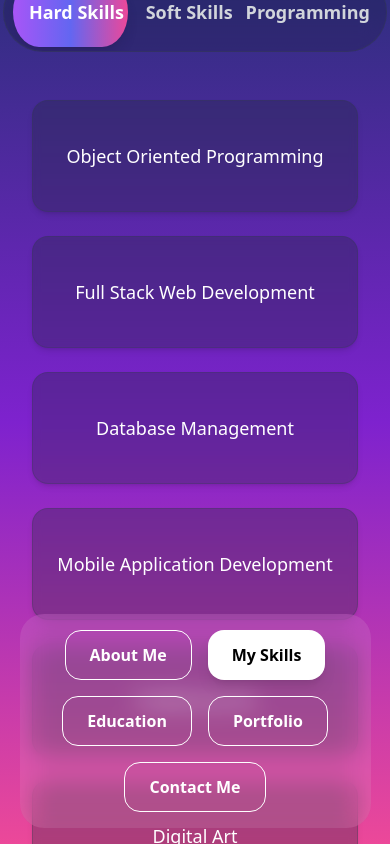
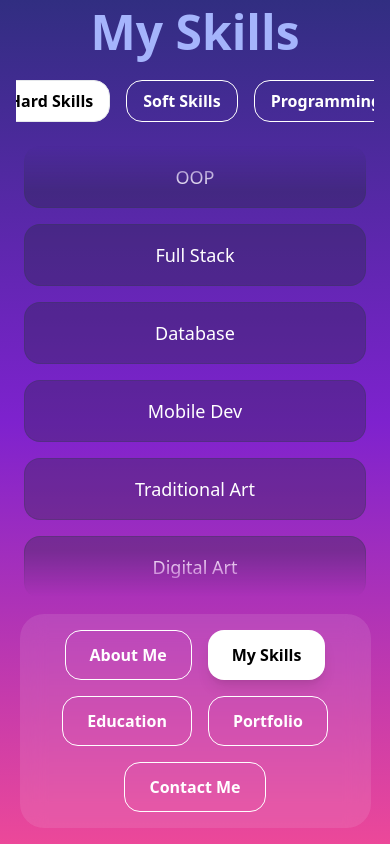
Before and after one commit to SDEG77/TRUE-PORTFOLIO, a React (Vite) app: page / in a window 390 px wide. Both pictures are taken after a click on the button "My Skills". Built offline with nearby package versions, Linux system fonts and the light colour scheme.

Commit message:
HeroSkills Now Mobile Friendly

```diff
--- a/index.html
+++ b/index.html
@@ -7,7 +7,7 @@
     <title>Web-Portfolio</title>
     <script src="https://cdn.tailwindcss.com"></script>
   </head>
-  <body>
+  <body id="root">
     <div id="root"></div>
     <script type="module" src="/src/main.jsx"></script>
   </body>
--- a/src/components/Hero/HeroSection.jsx
+++ b/src/components/Hero/HeroSection.jsx
@@ -2,12 +2,13 @@ import { useState } from "react";
 import { motion, AnimatePresence } from "framer-motion";
 import HeroFront from "./HeroFront";
 import HeroSkills from "./HeroSkills";
+import HeroSkillsMobile from "./Mobile/HeroSkills"; // import the mobile version
 import HeroContact from "./HeroContact";
 import EducationalAttainment from "./HeroAttainment";
-import HeroPortfolio from "./HeroPortfolio"; // new component
+import HeroPortfolio from "./HeroPortfolio";
 
 function HeroSection() {
-  const [activeSection, setActiveSection] = useState("about"); // "about" | "skills" | "contact" | "education" | "portfolio"
+  const [activeSection, setActiveSection] = useState("about"); // "about" | "skills" | "mobile-skills" | ...
 
   const fadeSlideVariants = {
     hidden: { opacity: 0, y: 30, scale: 0.98 },
@@ -15,13 +16,13 @@ function HeroSection() {
     exit: { opacity: 0, y: -30, scale: 0.98, transition: { duration: 0.5, ease: "easeInOut" } },
   };
 
-  // Background gradient colors (tailwind HEX equivalents)
   const bgColors = {
-    about: ["#4c1d95", "#3730a3", "#7c3aed"],        // purple-900, indigo-800, purple-700
-    skills: ["#312e81", "#7e22ce", "#ec4899"],       // indigo-900, purple-800, pink-700
-    contact: ["#064e3b", "#0f766e", "#1e3a8a"],      // green-900, teal-800, blue-700
-    education: ["#78350f", "#b45309", "#f59e0b"],    // orange-900, amber-700, yellow-500
-    portfolio: ["#1e293b", "#0f172a", "#0ea5e9"],    // slate-800, slate-900, sky-500
+    about: ["#4c1d95", "#3730a3", "#7c3aed"],
+    skills: ["#312e81", "#7e22ce", "#ec4899"],
+    "mobile-skills": ["#312e81", "#7e22ce", "#ec4899"], // same as skills
+    contact: ["#064e3b", "#0f766e", "#1e3a8a"],
+    education: ["#78350f", "#b45309", "#f59e0b"],
+    portfolio: ["#1e293b", "#0f172a", "#0ea5e9"],
   };
 
   const currentGradient = bgColors[activeSection];
@@ -36,66 +37,37 @@ function HeroSection() {
       <div className="relative w-full max-w-4xl h-[600px] flex justify-center items-center">
         <AnimatePresence mode="wait">
           {activeSection === "about" && (
-            <motion.div
-              key="about"
-              variants={fadeSlideVariants}
-              initial="hidden"
-              animate="visible"
-              exit="exit"
-              className="absolute w-full h-full flex justify-center items-center"
-            >
+            <motion.div key="about" variants={fadeSlideVariants} initial="hidden" animate="visible" exit="exit" className="absolute w-full h-full flex justify-center items-center">
               <HeroFront />
             </motion.div>
           )}
 
           {activeSection === "skills" && (
-            <motion.div
-              key="skills"
-              variants={fadeSlideVariants}
-              initial="hidden"
-              animate="visible"
-              exit="exit"
-              className="absolute w-full h-full flex justify-center items-center"
-            >
+            <motion.div key="skills" variants={fadeSlideVariants} initial="hidden" animate="visible" exit="exit" className="absolute w-full h-full flex justify-center items-center">
               <HeroSkills />
             </motion.div>
           )}
 
+          {activeSection === "mobile-skills" && (
+            <motion.div key="mobile-skills" variants={fadeSlideVariants} initial="hidden" animate="visible" exit="exit" className="absolute w-full h-full flex justify-center items-center">
+              <HeroSkillsMobile />
+            </motion.div>
+          )}
+
           {activeSection === "contact" && (
-            <motion.div
-              key="contact"
-              variants={fadeSlideVariants}
-              initial="hidden"
-              animate="visible"
-              exit="exit"
-              className="absolute w-full h-full flex justify-center items-center"
-            >
+            <motion.div key="contact" variants={fadeSlideVariants} initial="hidden" animate="visible" exit="exit" className="absolute w-full h-full flex justify-center items-center">
               <HeroContact />
             </motion.div>
           )}
 
           {activeSection === "education" && (
-            <motion.div
-              key="education"
-              variants={fadeSlideVariants}
-              initial="hidden"
-              animate="visible"
-              exit="exit"
-              className="absolute w-full h-full flex justify-center items-center"
-            >
+            <motion.div key="education" variants={fadeSlideVariants} initial="hidden" animate="visible" exit="exit" className="absolute w-full h-full flex justify-center items-center">
               <EducationalAttainment />
             </motion.div>
           )}
 
           {activeSection === "portfolio" && (
-            <motion.div
-              key="portfolio"
-              variants={fadeSlideVariants}
-              initial="hidden"
-              animate="visible"
-              exit="exit"
-              className="absolute w-full h-full flex justify-center items-center"
-            >
+            <motion.div key="portfolio" variants={fadeSlideVariants} initial="hidden" animate="visible" exit="exit" className="absolute w-full h-full flex justify-center items-center">
               <HeroPortfolio />
             </motion.div>
           )}
@@ -104,10 +76,7 @@ function HeroSection() {
 
       {/* Buttons */}
       <motion.div
-        className="mt-10 flex flex-wrap gap-4 justify-center
-                  bg-white/10 backdrop-blur-md rounded-3xl p-4
-                  fixed bottom-4  -translate-x-1/2 z-50
-                  w-[90%] md:w-auto"
+        className="mt-10 flex flex-wrap gap-4 justify-center bg-white/10 backdrop-blur-md rounded-3xl p-4 fixed bottom-4 -translate-x-1/2 z-50 w-[90%] md:w-auto"
         initial={{ opacity: 0, y: 30 }}
         animate={{ opacity: 1, y: 0 }}
         transition={{ delay: 0.4, duration: 0.7, ease: "easeOut" }}
@@ -115,20 +84,27 @@ function HeroSection() {
         <button
           onClick={() => setActiveSection("about")}
           className={`px-6 py-3 rounded-2xl font-semibold transition-all duration-300 transform hover:scale-105 ${
-            activeSection === "about"
-              ? "bg-white text-black shadow-lg"
-              : "border border-white text-white hover:bg-white hover:text-black"
+            activeSection === "about" ? "bg-white text-black shadow-lg" : "border border-white text-white hover:bg-white hover:text-black"
           }`}
         >
           About Me
         </button>
 
+        {/* Desktop-only My Skills */}
         <button
           onClick={() => setActiveSection("skills")}
-          className={`px-6 py-3 rounded-2xl font-semibold transition-all duration-300 transform hover:scale-105 ${
-            activeSection === "skills"
-              ? "bg-white text-black shadow-lg"
-              : "border border-white text-white hover:bg-white hover:text-black"
+          className={`px-6 py-3 rounded-2xl font-semibold transition-all duration-300 transform hover:scale-105 hidden md:block ${
+            activeSection === "skills" ? "bg-white text-black shadow-lg" : "border border-white text-white hover:bg-white hover:text-black"
+          }`}
+        >
+          My Skills
+        </button>
+
+        {/* Mobile-only My Skills */}
+        <button
+          onClick={() => setActiveSection("mobile-skills")}
+          className={`px-6 py-3 rounded-2xl font-semibold transition-all duration-300 transform hover:scale-105 block md:hidden ${
+            activeSection === "mobile-skills" ? "bg-white text-black shadow-lg" : "border border-white text-white hover:bg-white hover:text-black"
           }`}
         >
           My Skills
@@ -137,9 +113,7 @@ function HeroSection() {
         <button
           onClick={() => setActiveSection("education")}
           className={`px-6 py-3 rounded-2xl font-semibold transition-all duration-300 transform hover:scale-105 ${
-            activeSection === "education"
-              ? "bg-white text-black shadow-lg"
-              : "border border-white text-white hover:bg-white hover:text-black"
+            activeSection === "education" ? "bg-white text-black shadow-lg" : "border border-white text-white hover:bg-white hover:text-black"
           }`}
         >
           Education
@@ -148,9 +122,7 @@ function HeroSection() {
         <button
           onClick={() => setActiveSection("portfolio")}
           className={`px-6 py-3 rounded-2xl font-semibold transition-all duration-300 transform hover:scale-105 ${
-            activeSection === "portfolio"
-              ? "bg-white text-black shadow-lg"
-              : "border border-white text-white hover:bg-white hover:text-black"
+            activeSection === "portfolio" ? "bg-white text-black shadow-lg" : "border border-white text-white hover:bg-white hover:text-black"
           }`}
         >
           Portfolio
@@ -159,15 +131,12 @@ function HeroSection() {
         <button
           onClick={() => setActiveSection("contact")}
           className={`px-6 py-3 rounded-2xl font-semibold transition-all duration-300 transform hover:scale-105 ${
-            activeSection === "contact"
-              ? "bg-white text-black shadow-lg"
-              : "border border-white text-white hover:bg-white hover:text-black"
+            activeSection === "contact" ? "bg-white text-black shadow-lg" : "border border-white text-white hover:bg-white hover:text-black"
           }`}
         >
           Contact Me
         </button>
       </motion.div>
-
     </motion.section>
   );
 }
--- /dev/null
+++ b/src/components/Hero/Mobile/HeroSkills.jsx
@@ -0,0 +1,107 @@
+import { useState, useEffect, useRef } from "react";
+import { motion, AnimatePresence } from "framer-motion";
+import HeroSkills from "../HeroSkills"; // web version
+
+function HeroSkillsMobile() {
+  const [selectedSkill, setSelectedSkill] = useState("hard");
+  const [isMobile, setIsMobile] = useState(window.innerWidth < 768);
+  const scrollRef = useRef(null);
+  const scrollDirection = useRef(1); // 1 = down, -1 = up
+  const scrollSpeed = 0.3; // px per frame, adjust for slower/faster
+
+  // Watch for resize
+  useEffect(() => {
+    const handleResize = () => setIsMobile(window.innerWidth < 768);
+    window.addEventListener("resize", handleResize);
+    return () => window.removeEventListener("resize", handleResize);
+  }, []);
+
+  // Auto-scroll effect
+  useEffect(() => {
+    const container = scrollRef.current;
+    if (!container) return;
+
+    let animationFrameId;
+
+    const step = () => {
+      if (container.scrollHeight <= container.clientHeight) return; // no overflow, no scroll
+
+      container.scrollTop += scrollSpeed * scrollDirection.current;
+
+      // Reverse direction if we hit top or bottom
+      if (container.scrollTop + container.clientHeight >= container.scrollHeight) {
+        scrollDirection.current = -1;
+      } else if (container.scrollTop <= 0) {
+        scrollDirection.current = 1;
+      }
+
+      animationFrameId = requestAnimationFrame(step);
+    };
+
+    animationFrameId = requestAnimationFrame(step);
+
+    return () => cancelAnimationFrame(animationFrameId);
+  }, [selectedSkill]);
+
+  if (!isMobile) return <HeroSkills />;
+
+  const hardSkills = ["OOP", "Full Stack", "Database", "Mobile Dev", "Traditional Art", "Digital Art"];
+  const softSkills = ["Problem-Solving", "Research", "Collaboration", "Adaptability", "Creativity", "Time Management"];
+  const programmingSkills = ["Python", "JS", "PHP", "Java", "React", "Node.js", "Laravel", "MySQL", "MongoDB"];
+  const skillMap = { hard: hardSkills, soft: softSkills, programming: programmingSkills };
+
+  return (
+    <div className="w-full px-4 flex flex-col items-center text-center">
+      <motion.h2 className="text-5xl font-bold text-indigo-300 mb-6 -mt-60">My Skills</motion.h2>
+
+      {/* Horizontal category buttons */}
+      <div className="flex gap-4 justify-center mb-6 w-full overflow-x-auto">
+        {["hard", "soft", "programming"].map((cat) => (
+          <button
+            key={cat}
+            onClick={() => setSelectedSkill(cat)}
+            className={`flex-shrink-0 px-4 py-2 rounded-2xl font-semibold border transition-colors duration-300 ${
+              selectedSkill === cat
+                ? "bg-white text-black"
+                : "border-white text-white hover:bg-white hover:text-black"
+            }`}
+          >
+            {cat === "hard" ? "Hard Skills" : cat === "soft" ? "Soft Skills" : "Programming"}
+          </button>
+        ))}
+      </div>
+
+      {/* Skill cards container with scroll and masked edges */}
+      <motion.div
+        ref={scrollRef}
+        className="flex flex-col gap-4 w-full max-h-[450px] overflow-y-auto relative px-2"
+        style={{
+          WebkitMaskImage:
+            "linear-gradient(to bottom, rgba(0,0,0,0), rgba(0,0,0,1) 10%, rgba(0,0,0,1) 90%, rgba(0,0,0,0))",
+          WebkitMaskRepeat: "no-repeat",
+          WebkitMaskSize: "100% 100%",
+          maskImage:
+            "linear-gradient(to bottom, rgba(0,0,0,0), rgba(0,0,0,1) 10%, rgba(0,0,0,1) 90%, rgba(0,0,0,0))",
+          maskRepeat: "no-repeat",
+          maskSize: "100% 100%",
+        }}
+      >
+        <AnimatePresence mode="wait">
+          {skillMap[selectedSkill].map((skill) => (
+            <motion.div
+              key={skill}
+              initial={{ opacity: 0, y: 10 }}
+              animate={{ opacity: 1, y: 0 }}
+              exit={{ opacity: 0, y: -10 }}
+              className="bg-gray-800/30 backdrop-blur-[2px] border border-gray-700/30 rounded-2xl p-4 text-white font-medium text-lg"
+            >
+              {skill}
+            </motion.div>
+          ))}
+        </AnimatePresence>
+      </motion.div>
+    </div>
+  );
+}
+
+export default HeroSkillsMobile;
```
